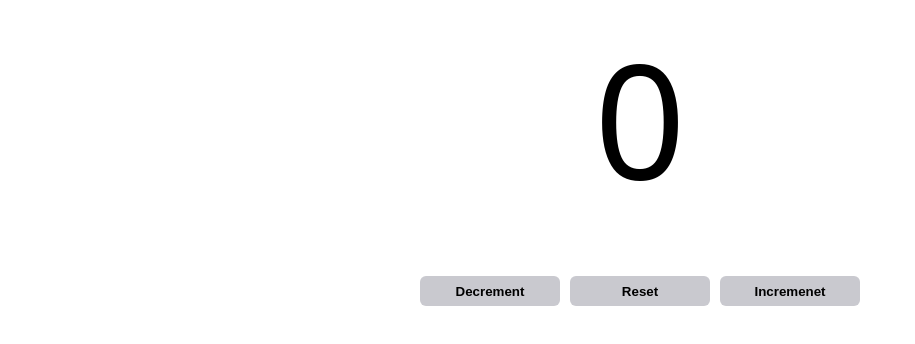
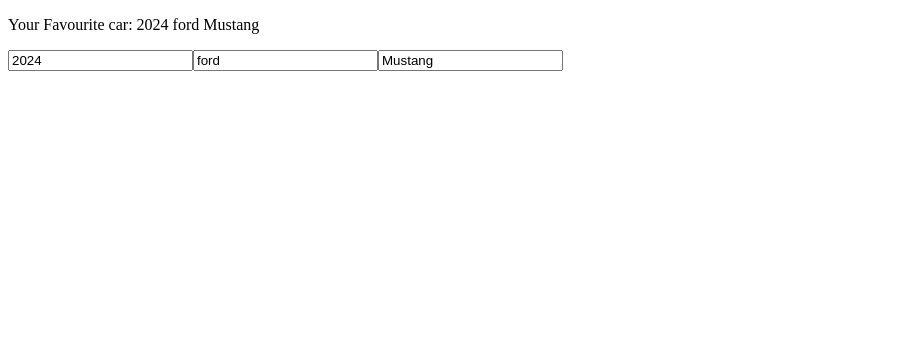
Before and after one commit to Muhammad-Noman03/React-Learning, a React (Vite) app: page / in a window 1280 px wide. Shown: the top 344 px of the page, without its empty margins (0-915 px from the left). Built offline with nearby package versions, Linux system fonts and the light colour scheme.

Commit message:
done with updater objects

```diff
--- a/src/App.jsx
+++ b/src/App.jsx
@@ -5,7 +5,8 @@
 // import MyComponents from "./components/useStateHooks.jsx";
 // import Counter from "./components/counter.jsx";
 // import MyComponents from "./components/onChangeEvent.jsx";
-import MyComponents from "./components/updater.jsx";
+// import MyComponents from "./components/updater.jsx";
+import MyComponents from "./components/updateObjects.jsx";
 
 function App() {
   return (
--- /dev/null
+++ b/src/components/updateObjects.jsx
@@ -0,0 +1,35 @@
+import React, { useState } from "react";
+
+function MyComponents() {
+  const [car, setCar] = useState({
+    year: 2024,
+    make: "ford",
+    model: "Mustang",
+  });
+
+  function handleYearChange(event) {
+    setCar((c) => ({ ...c, year: event.target.value }));
+  }
+
+  function handleMakeChange(event) {
+    setCar((c) => ({ ...c, make: event.target.value }));
+  }
+
+  function handleModelChange(event) {
+    setCar((c) => ({ ...c, model: event.target.value }));
+  }
+
+  return (
+    <div>
+      <p>
+        Your Favourite car: {car.year} {car.make} {car.model}
+      </p>
+
+      <input type="number" value={car.year} onChange={handleYearChange} />
+      <input type="text" value={car.make} onChange={handleMakeChange} />
+      <input type="text" value={car.model} onChange={handleModelChange} />
+    </div>
+  );
+}
+
+export default MyComponents;
```
